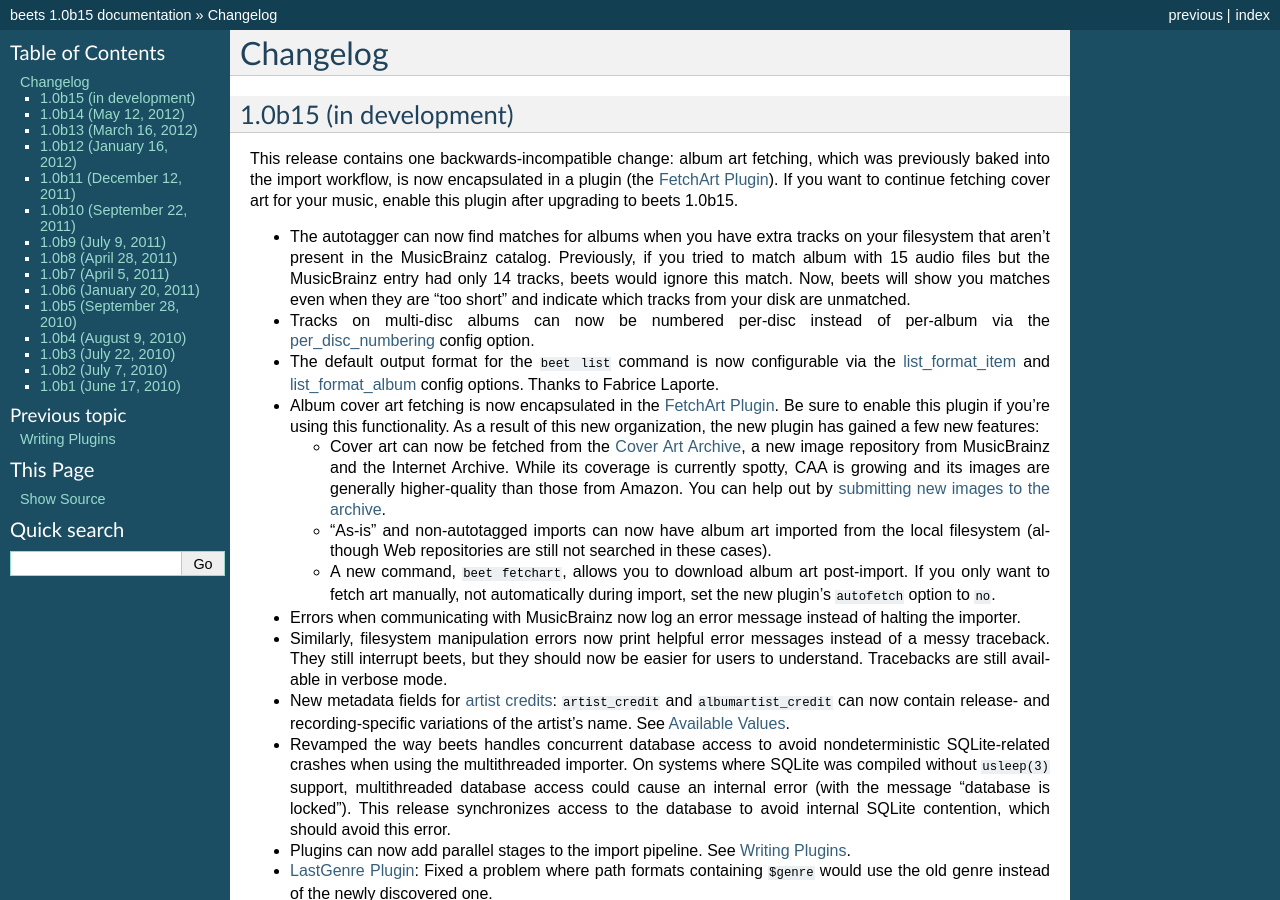
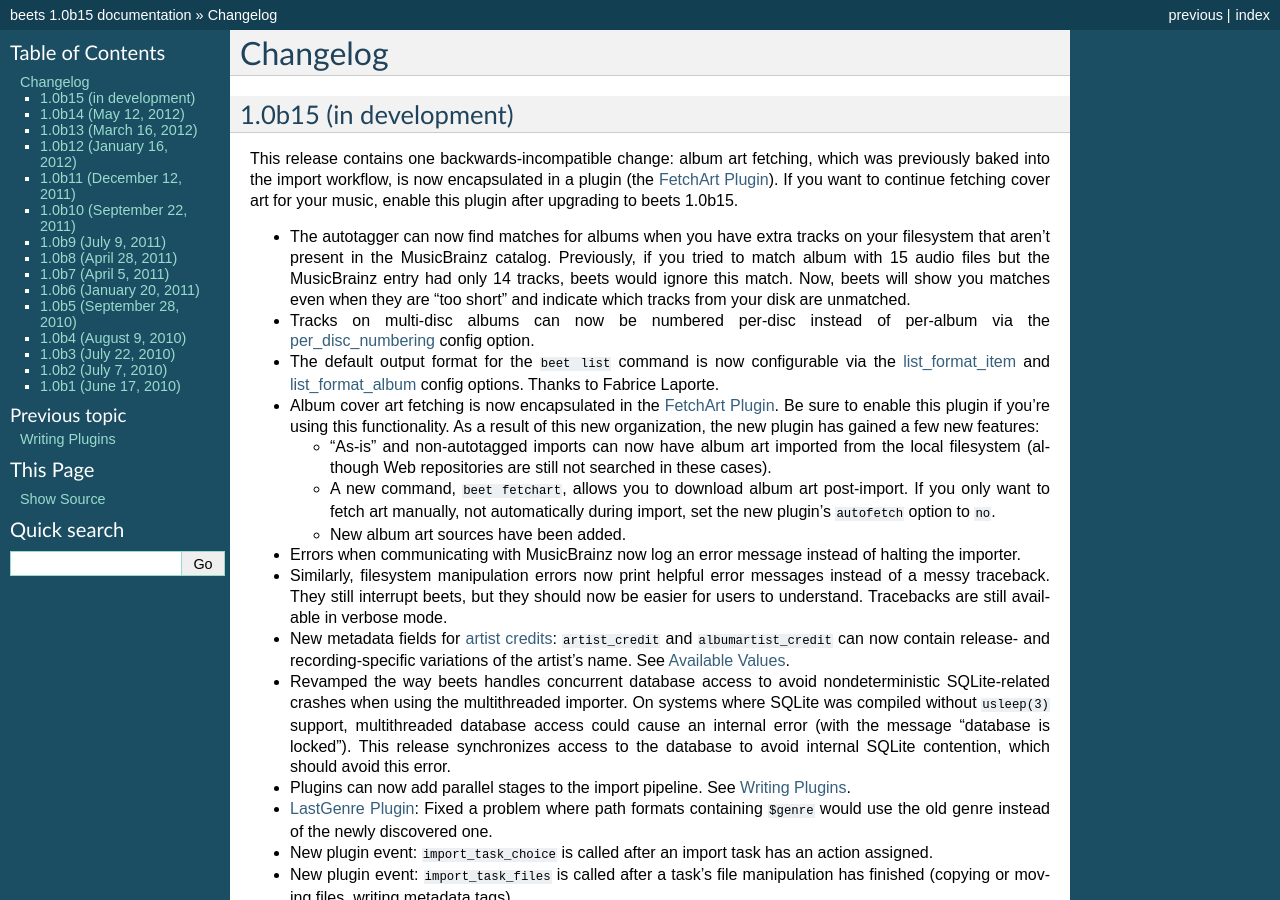
Before and after one commit to google-code-export/beets, a Sphinx documentation site: the page built from docs/changelog.rst, in a window 1280 px wide and 900 px high. Built offline with Sphinx 7.4.7, drawn with Linux system fonts in a browser that asks for light colours.

Commit message:
revise changelog/docs mention of cover art source

```diff
--- a/docs/changelog.rst
+++ b/docs/changelog.rst
@@ -24,17 +24,13 @@
   Be sure to enable this plugin if you're using this functionality. As a result
   of this new organization, the new plugin has gained a few new features:
 
-  * Cover art can now be fetched from the `Cover Art Archive`_, a new image
-    repository from MusicBrainz and the Internet Archive. While its coverage
-    is currently spotty, CAA is growing and its images are generally
-    higher-quality than those from Amazon. You can help out by `submitting new
-    images to the archive`_.
   * "As-is" and non-autotagged imports can now have album art imported from
     the local filesystem (although Web repositories are still not searched in
     these cases).
   * A new command, ``beet fetchart``, allows you to download album art
     post-import. If you only want to fetch art manually, not automatically
     during import, set the new plugin's ``autofetch`` option to ``no``.
+  * New album art sources have been added.
 
 * Errors when communicating with MusicBrainz now log an error message instead of
   halting the importer.
@@ -91,10 +87,7 @@
 * Fix Unicode values in the ``replace`` config option (thanks to Jakob Borg).
 * Use a nicer error message when input is requested but stdin is closed.
 
-.. _submitting new images to the archive:
-    http://musicbrainz.org/doc/How_to_Add_Cover_Art
 .. _artist credits: http://wiki.musicbrainz.org/Artist_Credit
-.. _Cover Art Archive: http://coverartarchive.org/
 
 1.0b14 (May 12, 2012)
 ---------------------
--- a/docs/plugins/fetchart.rst
+++ b/docs/plugins/fetchart.rst
@@ -37,10 +37,8 @@
 Album Art Sources
 -----------------
 
-Currently, this plugin searches for art in the local filesystem, on the `Cover
-Art Archive`_, on Amazon, and on AlbumArt.org (in that order).
-
-.. _Cover Art Archive: http://coverartarchive.org/
+Currently, this plugin searches for art in the local filesystem as well as on
+the Cover Art Archive, Amazon, and AlbumArt.org (in that order).
 
 When looking for local album art, beets checks for image files located in the
 same folder as the music files you're importing. If you have an image file
```
